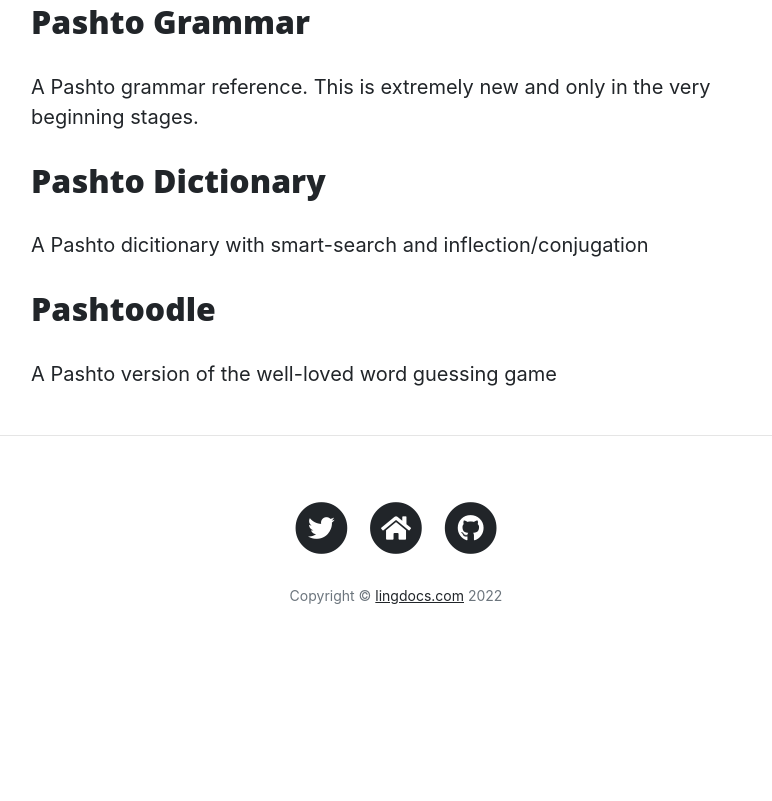
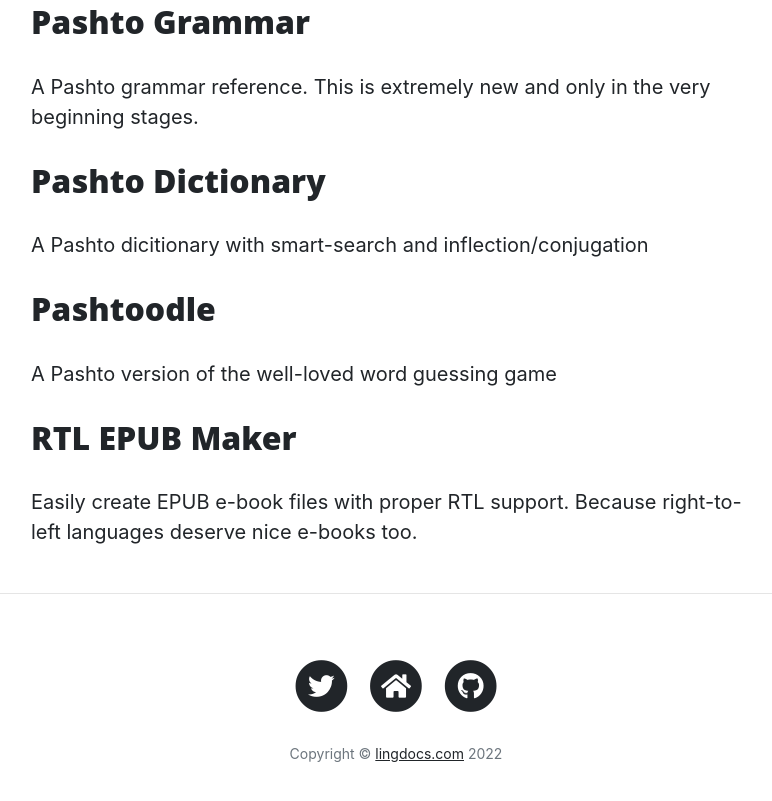
Before and after one commit to lingdocs/lingdocs.com, a Gatsby site: page /projects in a window 1280 px wide. Shown: the part 755-1556 px from the top of the page, without its empty margins (244-1016 px from the left). Before the commit the page ends 1426 px from the top, so only its background shows below. Built offline with nearby package versions, Linux system fonts and the light colour scheme; Gatsby itself is replaced by a stand-in of ours.

Commit message:
Update projects.js

```diff
--- a/src/pages/projects.js
+++ b/src/pages/projects.js
@@ -23,6 +23,11 @@ const projects = [
         title: "Pashtoodle",
         description: "A Pashto version of the well-loved word guessing game",
         link: "https://pashtoodle.lingdocs.com",
+    },
+    {
+        title: "RTL EPUB Maker",
+        description: "Easily create EPUB e-book files with proper RTL support. Because right-to-left languages deserve nice e-books too.",
+        link: "https//rtl-epub-maker.lingdocs.com",
     },
 ];
 
```
